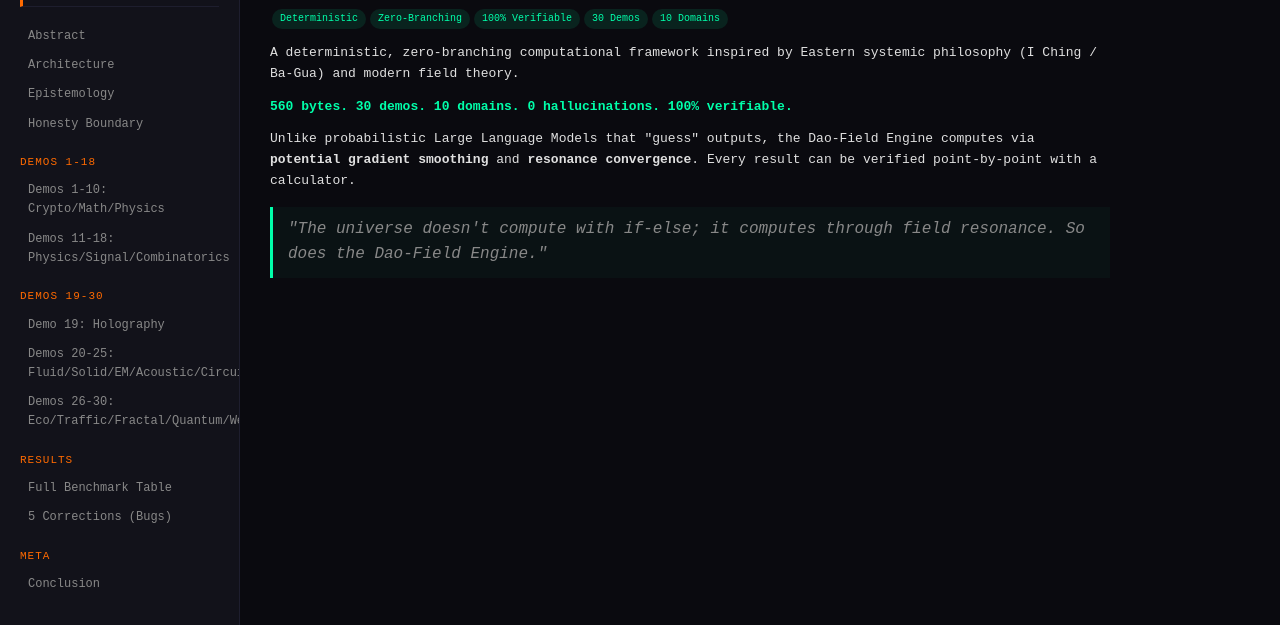
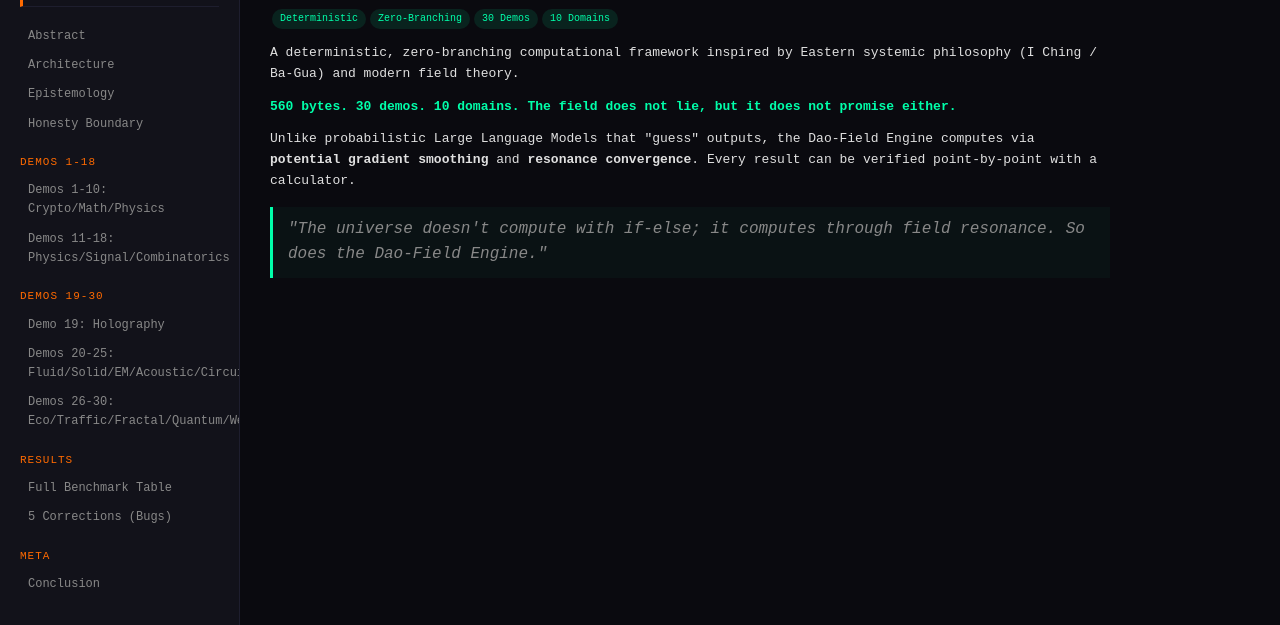
Before and after one commit to chelinjun/dao-field, a plain HTML site: page index.html in a window 1280 px wide. Shown: the part 153-778 px from the top of the page. Drawn offline with Linux system fonts and the light colour scheme.

Commit message:
soften absolute claims
- abstract: The field does not lie, but it does not promise either.
- conclusion: remove "100% verifiable"

```diff
--- a/index.html
+++ b/index.html
@@ -88,9 +88,9 @@ This is a conceptual game and thought experiment, NOT rigorous scientific valida
 <!-- ABSTRACT -->
 <section id="abstract" class="active">
 <h1><span class="lang-en">Dao-Field Engine v3.0</span><span class="lang-zh">道机场引擎 v3.0</span></h1>
-<p><span class="tag">Deterministic</span><span class="tag">Zero-Branching</span><span class="tag">100% Verifiable</span><span class="tag">30 Demos</span><span class="tag">10 Domains</span></p>
+<p><span class="tag">Deterministic</span><span class="tag">Zero-Branching</span><span class="tag">30 Demos</span><span class="tag">10 Domains</span></p>
 <p><span class="lang-en">A deterministic, zero-branching computational framework inspired by Eastern systemic philosophy (I Ching / Ba-Gua) and modern field theory.</span><span class="lang-zh">一个受东方系统哲学（易学/八卦）和现代场论启发的确定性、零分支计算框架。</span></p>
-<p class="highlight">560 bytes. 30 demos. 10 domains. 0 hallucinations. 100% verifiable.</p>
+<p class="highlight">560 bytes. 30 demos. 10 domains. The field does not lie, but it does not promise either.</p>
 <p><span class="lang-en">Unlike probabilistic Large Language Models that "guess" outputs, the Dao-Field Engine computes via <strong>potential gradient smoothing</strong> and <strong>resonance convergence</strong>. Every result can be verified point-by-point with a calculator.</span><span class="lang-zh">与"猜测"输出的概率性大语言模型不同，道机场引擎通过<strong>势梯度平滑</strong>和<strong>共振收敛</strong>计算。每个结果都可用计算器逐点验证。</span></p>
 <div class="quote"><span class="lang-en">"The universe doesn't compute with if-else; it computes through field resonance. So does the Dao-Field Engine."</span><span class="lang-zh">"宇宙不靠 if-else 计算，它靠场共振计算。道机场引擎亦然。"</span></div>
 </section>
@@ -374,7 +374,7 @@ This is a conceptual game and thought experiment, NOT rigorous scientific valida
 <h1><span class="lang-en">Conclusion</span><span class="lang-zh">结语</span></h1>
 <p><span class="lang-en">LLMs generate text. GPUs render pixels. The Dao-Field Engine propagates <strong>fields</strong>.</span><span class="lang-zh">大语言模型生成文本。GPU渲染像素。道机场引擎传播<strong>场</strong>。</span></p>
 <p class="highlight"><span class="lang-en">The best field operator is no operator at all. 道法自然。</span><span class="lang-zh">最好的场算子就是没有算子。道法自然。</span></p>
-<p style="margin-top:30px" class="dim"><span class="lang-en">Dao-Field Engine v3.0 — Deterministic. Zero-branching. 100% verifiable.<br>Built with honesty. Verified with math. Inspired by the I Ching.</span><span class="lang-zh">道机场引擎 v3.0 — 确定性。零分支。100%可验证。<br>以诚实构建。以数学验证。以易经启发。</span></p>
+<p style="margin-top:30px" class="dim"><span class="lang-en">Dao-Field Engine v3.0 — Deterministic. Zero-branching.<br>Built with honesty. Verified with math. Inspired by the I Ching.</span><span class="lang-zh">道机场引擎 v3.0 — 确定性。零分支。<br>以诚实构建。以数学验证。以易经启发。</span></p>
 </section>
 
 </main>
```
